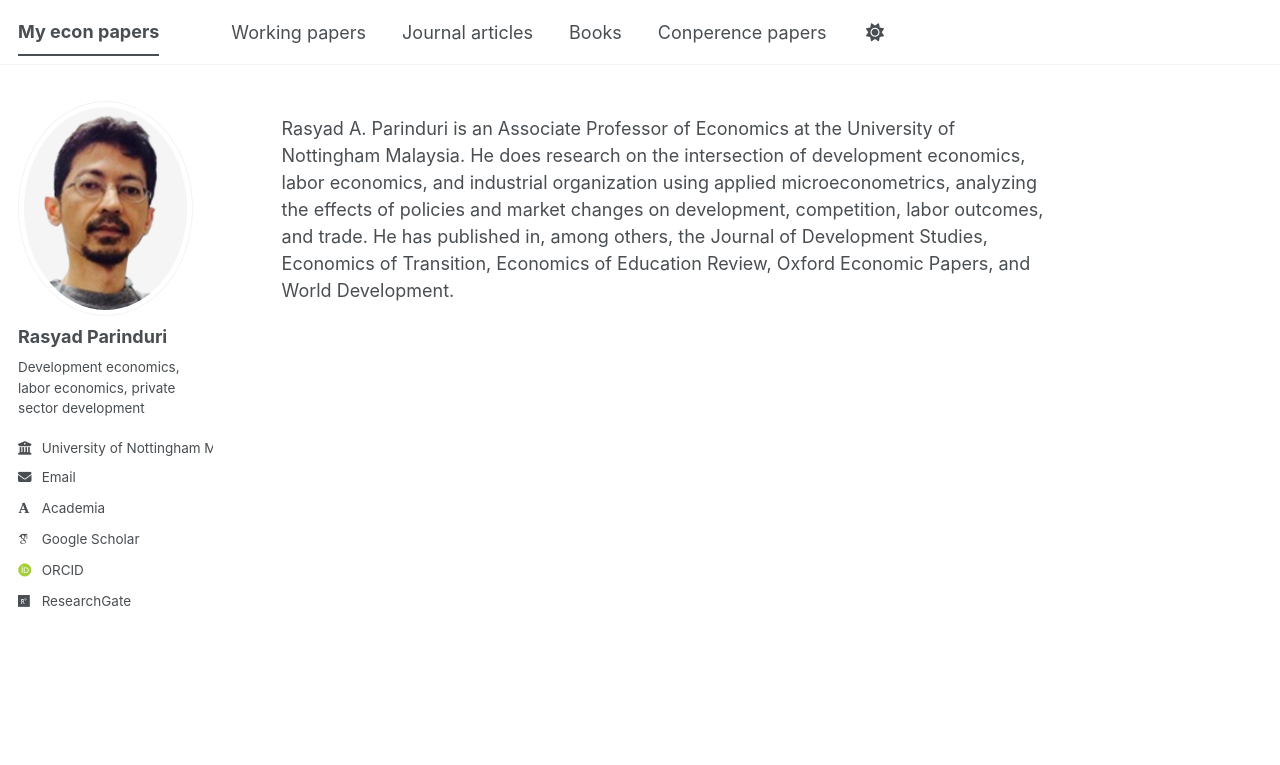
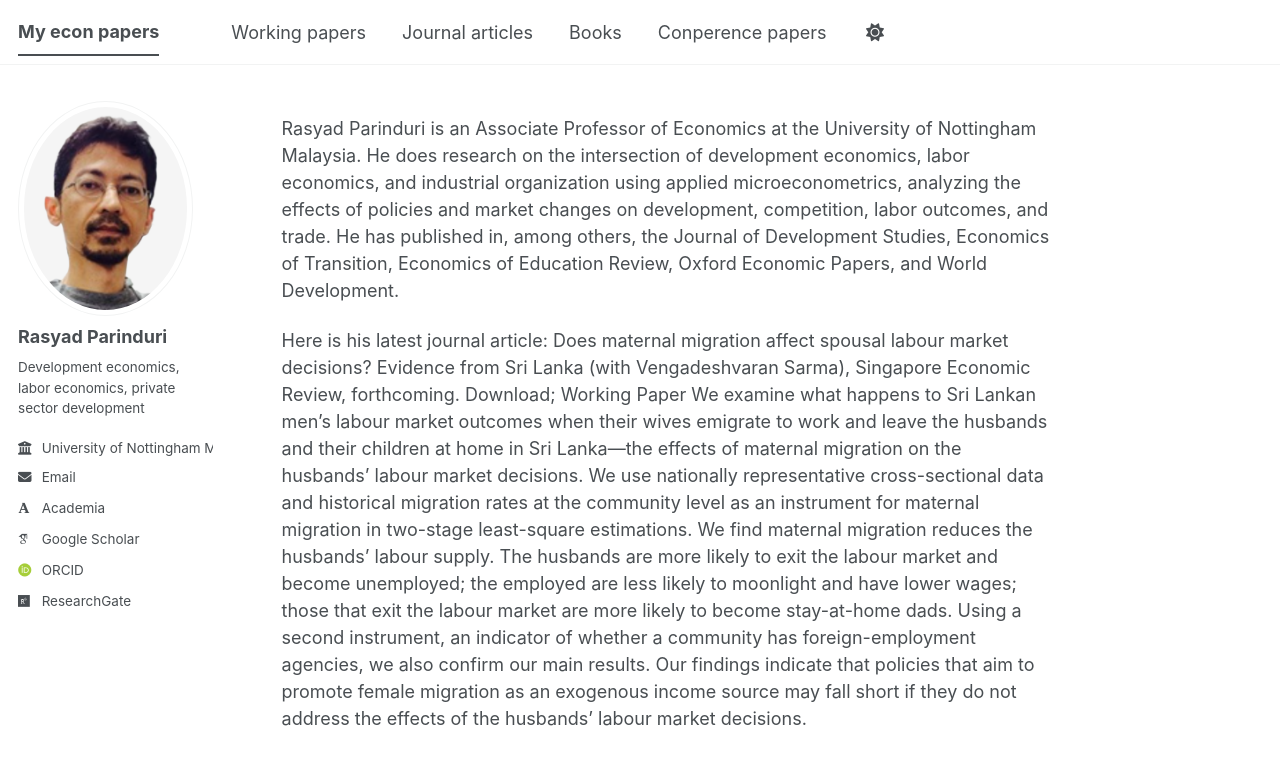
Before and after one commit to rasyadparinduri/rasyadparinduri.github.io, a Jekyll site: the page built from _pages/about.md, in a window 1280 px wide. Shown: the top 765 px of the page. Built offline with Jekyll 4.4.1, drawn with Linux system fonts in a browser that asks for light colours; some web fonts are replaced; a script bundle is joined from its source files by our own code; library files that are not in the unit come from our copies.

Commit message:
Update about.md

```diff
--- a/_pages/about.md
+++ b/_pages/about.md
@@ -7,8 +7,12 @@ redirect_from:
   - /about.html
 ---
 
-Rasyad A. Parinduri is an Associate Professor of Economics at the University of Nottingham Malaysia. He does research on the intersection of development economics, labor economics, and industrial
+Rasyad Parinduri is an Associate Professor of Economics at the University of Nottingham Malaysia. He does research on the intersection of development economics, labor economics, and industrial
 organization using applied microeconometrics, analyzing the effects of policies and market changes
 on development, competition, labor outcomes, and trade. He has published in, among others, the
 Journal of Development Studies, Economics of Transition, Economics of Education Review, Oxford
 Economic Papers, and World Development.
+
+Here is his latest journal article:
+Does maternal migration affect spousal labour market decisions? Evidence from Sri Lanka (with Vengadeshvaran Sarma), Singapore Economic Review, forthcoming. Download; Working Paper
+We examine what happens to Sri Lankan men’s labour market outcomes when their wives emigrate to work and leave the husbands and their children at home in Sri Lanka—the effects of maternal migration on the husbands’ labour market decisions. We use nationally representative cross-sectional data and historical migration rates at the community level as an instrument for maternal migration in two-stage least-square estimations. We find maternal migration reduces the husbands’ labour supply. The husbands are more likely to exit the labour market and become unemployed; the employed are less likely to moonlight and have lower wages; those that exit the labour market are more likely to become stay-at-home dads. Using a second instrument, an indicator of whether a community has foreign-employment agencies, we also confirm our main results. Our findings indicate that policies that aim to promote female migration as an exogenous income source may fall short if they do not address the effects of the husbands’ labour market decisions.
```
